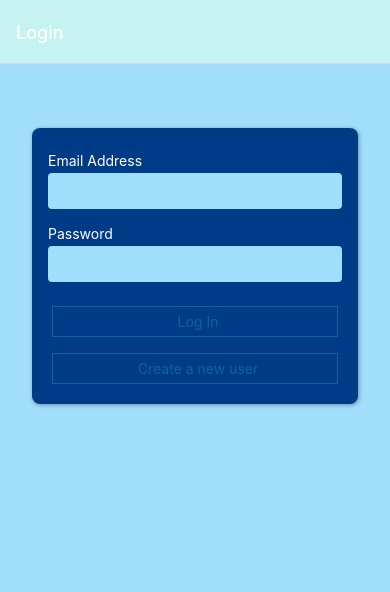
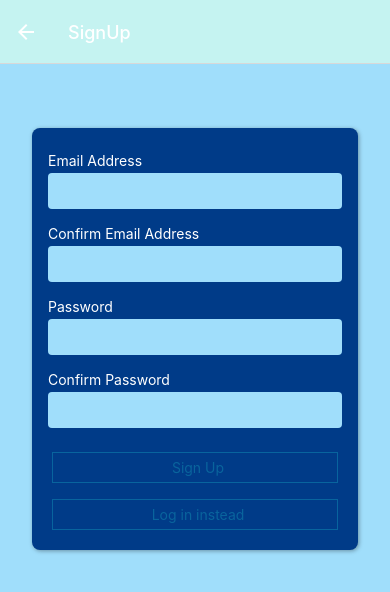
Before and after one commit to Ligius123/BNBGram, a React Native app: screen /SignUp in a window 390 px wide. Shown: the top 592 px of the page. Built offline with nearby package versions, Linux system fonts and the light colour scheme.

Commit message:
Adding the logic for switching between SignUp and SignIn screens

```diff
--- a/App.js
+++ b/App.js
@@ -21,7 +21,7 @@ function AuthStack() {
       }}
     >
       <Stack.Screen name="Login" component={Login} />
-      <Stack.Screen name="Signup" component={SignUp} />
+      <Stack.Screen name="SignUp" component={SignUp} />
     </Stack.Navigator>
   );
 }
--- a/components/Auth/AuthContent.js
+++ b/components/Auth/AuthContent.js
@@ -1,11 +1,14 @@
 import { useState } from "react";
 import { Alert, StyleSheet, View } from "react-native";
+import { useNavigation } from "@react-navigation/native";
 
 import OutlinedButton from "../UI/OutlinedButton";
 import AuthForm from "./AuthForm";
 import { Colors } from "../../constants/styles";
 
 function AuthContent({ isLogin, onAuthenticate }) {
+  const navigation = useNavigation();
+
   const [credentialsInvalid, setCredentialsInvalid] = useState({
     email: false,
     password: false,
@@ -14,7 +17,11 @@ function AuthContent({ isLogin, onAuthenticate }) {
   });
 
   function switchAuthModeHandler() {
-    // Todo
+    if (isLogin) {
+      navigation.navigate("SignUp");
+    } else {
+      navigation.navigate("Login");
+    }
   }
 
   function submitHandler(credentials) {
```
